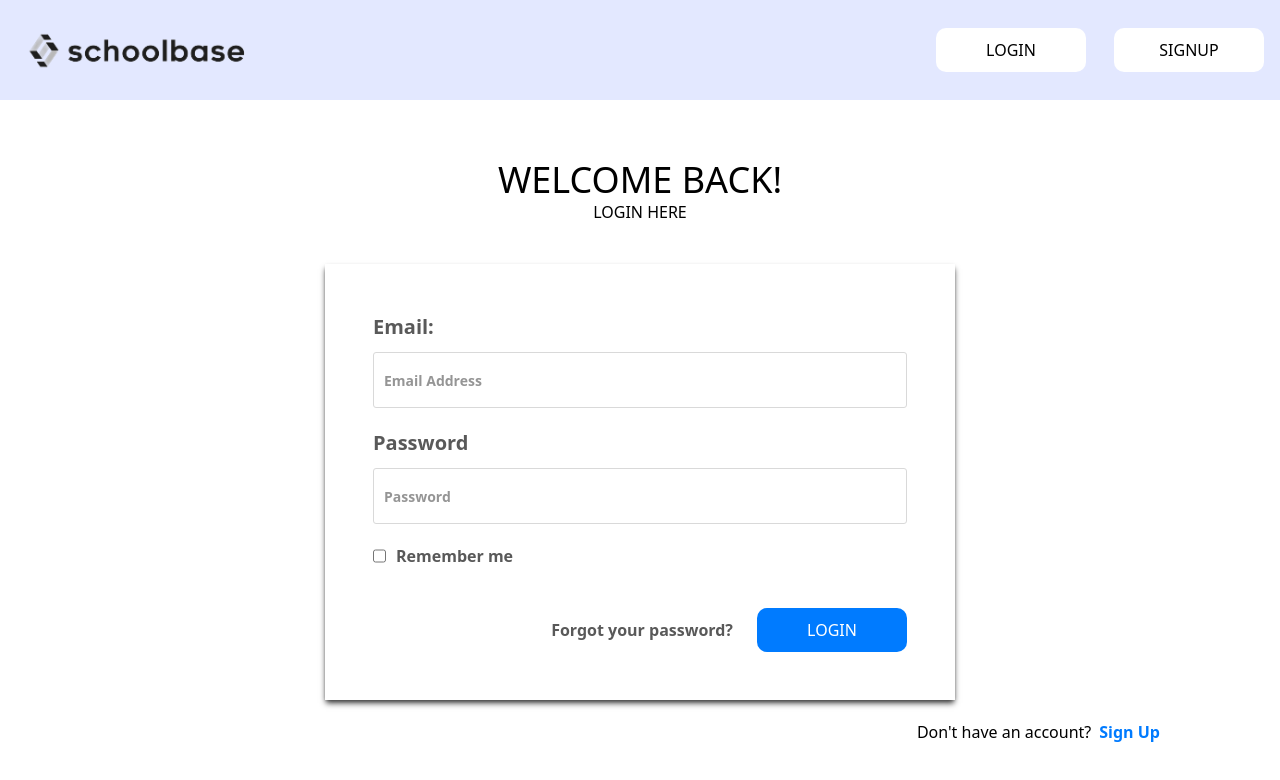
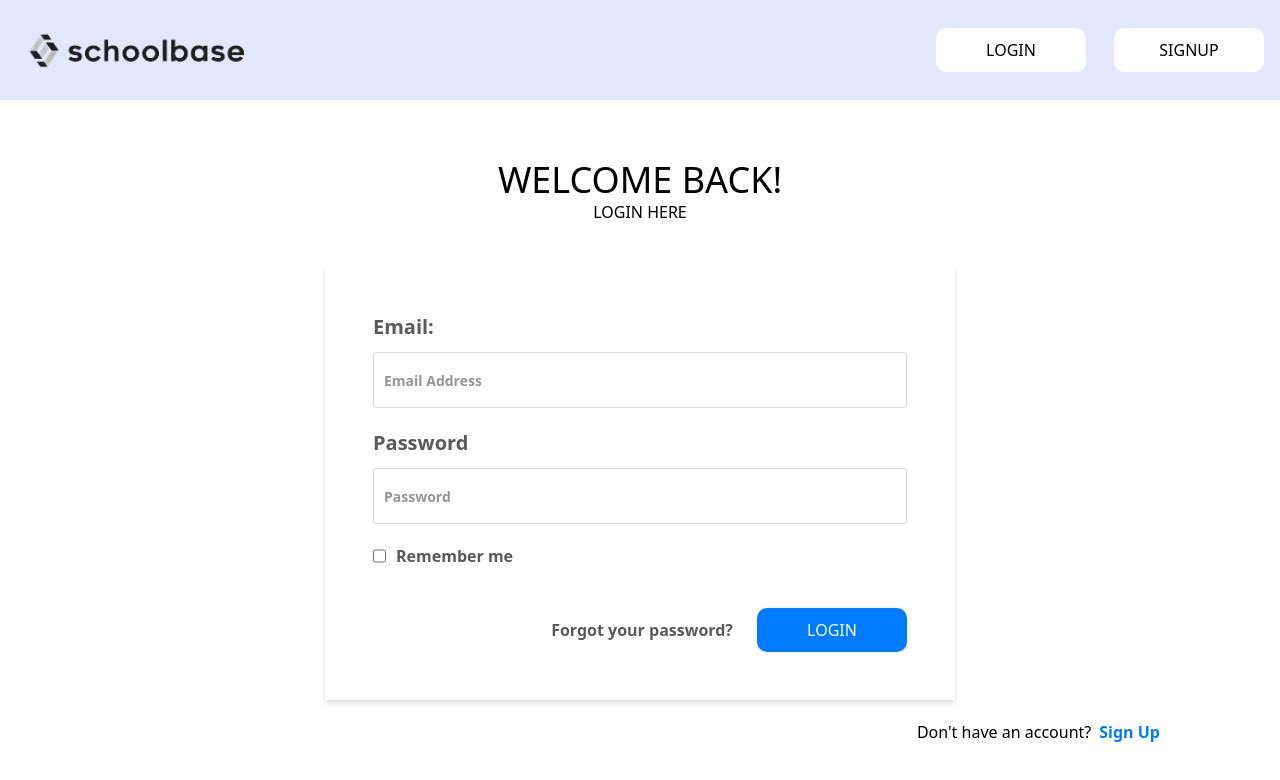
Before and after one commit to AJ1732/capstone_schoolbase_lms, a React (Vite) app: page /login in a window 1280 px wide. Shown: the top 780 px of the page. Built offline with nearby package versions, Linux system fonts and the light colour scheme; no server answers.

Commit message:
feat: add authenication error messages

```diff
--- a/src/components/Form/Forms.jsx
+++ b/src/components/Form/Forms.jsx
@@ -98,9 +98,11 @@ export const LogInForm = () => {
         action=""
         onSubmit={handleSubmit}
         className={`
-          md:w-[630px] min-w-[420px] bg-white text-black p-12 shadow-black-800 shadow-md
+          md:w-[630px] min-w-[420px] bg-white text-black p-12 drop-shadow-md rounded-sm
         `}
       >
+        {error && <p className='bg-red-100 font-semibold text-red-900 text-sm text-center py-4 px-4 my-2 rounded-sm'>{error}</p>}
+
         <fieldset className='flex flex-col gap-5'>
           {/* EMAIL */}
           <div className='field'>
@@ -263,9 +265,11 @@ export const SignUpForm = () => {
         action=""
         onSubmit={handleSubmit}
         className={`
-          md:w-[630px] min-w-[420px] bg-white text-black p-12 shadow-black-800 shadow-md
+          md:w-[630px] min-w-[420px] bg-white text-black p-12 drop-shadow-md rounded-sm
         `}
       >
+        {error && <p className='bg-red-100 font-semibold text-red-900 text-sm text-center py-4 px-4 my-2 rounded-sm'>{error}</p>}
+
         <fieldset className='flex flex-col gap-5'>
           {/* NAME */}
           <div className='field'>
```
